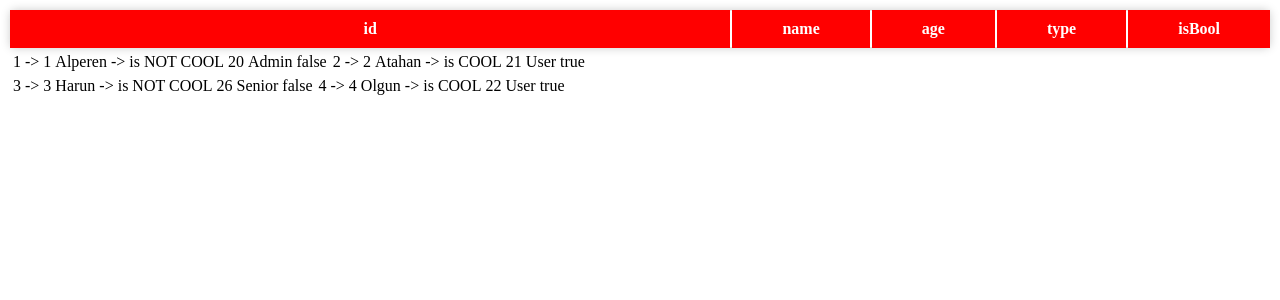
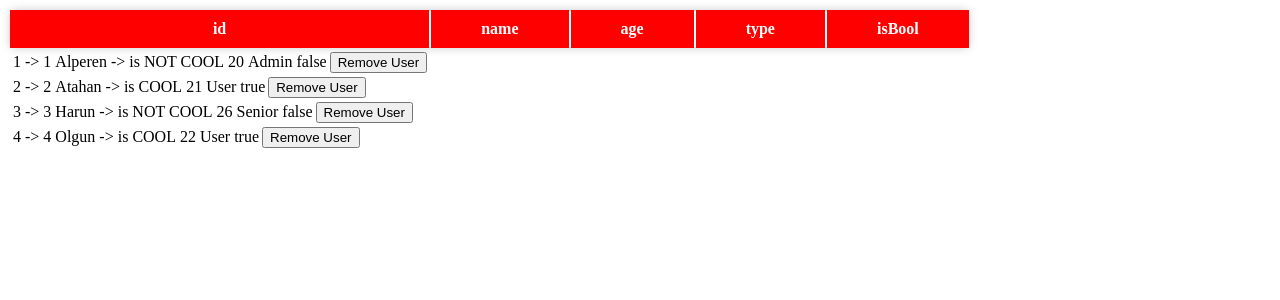
Before and after one commit to yusufalperendumlu/Angular-Tutorial-For-Beginners, an Angular app: page / in a window 1280 px wide. Shown: the top 300 px of the page. Built offline with nearby package versions, Linux system fonts and the light colour scheme.

Commit message:
List/Detail Page (@Output Explained)

```diff
--- a/src/app/user-base/user-detail/user-detail.component.css
+++ b/src/app/user-base/user-detail/user-detail.component.css
@@ -0,0 +1,3 @@
+td {
+  text-align: center;
+}
--- a/src/app/user-base/user-detail/user-detail.component.html
+++ b/src/app/user-base/user-detail/user-detail.component.html
@@ -4,4 +4,6 @@
     <td>{{detail.age}}</td>
     <td>{{detail.type}}</td>
     <td>{{detail.isBool}}</td>
+
+    <button (click)="onRemove()">Remove User</button>
 </tr>
--- a/src/app/user-base/user-detail/user-detail.component.ts
+++ b/src/app/user-base/user-detail/user-detail.component.ts
@@ -1,4 +1,4 @@
-import { Component, Input, OnInit } from '@angular/core';
+import { Component, EventEmitter, Input, OnInit, Output } from '@angular/core';
 import { Users } from "src/app/models/users"
 
 @Component({
@@ -10,6 +10,9 @@ export class UserDetailComponent implements OnInit{
   @Input()
   detail!: Users;
 
+  @Output()
+  remove: EventEmitter<any> = new EventEmitter();
+
   constructor() {
 
   }
@@ -17,4 +20,8 @@ export class UserDetailComponent implements OnInit{
   ngOnInit(): void {
 
   }
+
+  onRemove(): void {
+    this.remove.emit(this.detail);
+  }
 }
--- a/src/app/user-base/user-list/user-list.component.css
+++ b/src/app/user-base/user-list/user-list.component.css
@@ -34,6 +34,7 @@
   font-weight: bold;
 }
 
-td {
-  text-align: center;
+tbody {
+  display: flex;
+  flex-direction: column;
 }
--- a/src/app/user-base/user-list/user-list.component.html
+++ b/src/app/user-base/user-list/user-list.component.html
@@ -9,7 +9,7 @@
         </tr>
     </thead>
     <tbody>
-        <app-user-detail *ngFor="let user of users" [detail]="user"></app-user-detail>
+        <app-user-detail *ngFor="let user of users" [detail]="user" (remove)="handleRemove($event)"></app-user-detail>
     </tbody>
 
 </table>
--- a/src/app/user-base/user-list/user-list.component.ts
+++ b/src/app/user-base/user-list/user-list.component.ts
@@ -45,10 +45,14 @@ export class UserListComponent implements OnInit{
 
   }
 
+  handleRemove(event: Users) {
+    this.users = this.users.filter((user: Users) => {
+      return user.id !== event.id;
+    })
+  }
+
   ngOnInit(): void {
     console.log('UserListComponent ngOnInit()');
 
   }
 }
-
-let testExample = 1;
```
